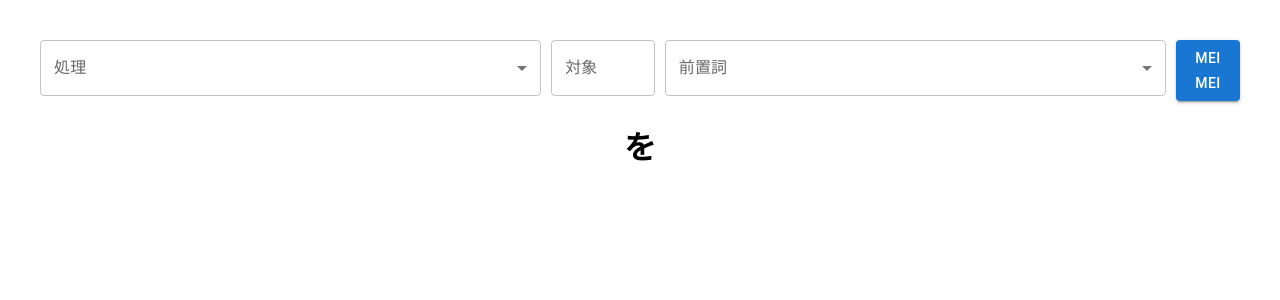
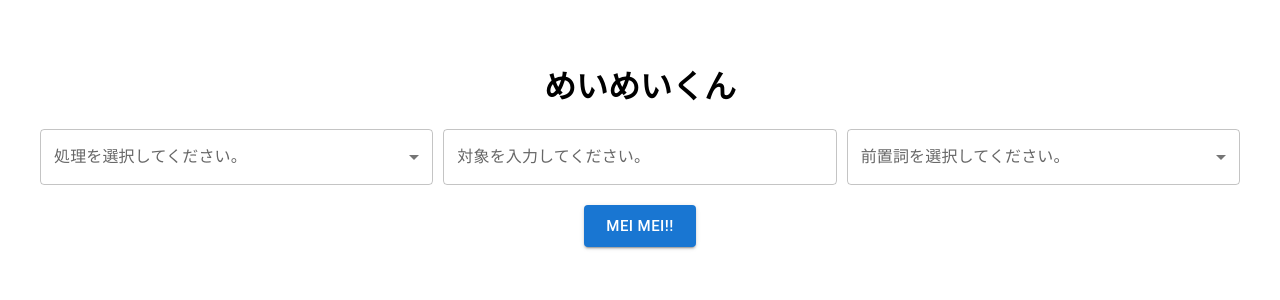
Before and after one commit to tk-yamamoto1216/meimei-kun, a React (Create React App) app: page / in a window 1280 px wide. Shown: the top 300 px of the page. Built offline with nearby package versions, Linux system fonts and the light colour scheme.

Commit message:
ローディング追加

```diff
--- a/package.json
+++ b/package.json
@@ -16,6 +16,7 @@
     "deepl": "^1.0.13",
     "react": "^18.1.0",
     "react-dom": "^18.1.0",
+    "react-loading": "^2.0.3",
     "react-scripts": "5.0.1",
     "typescript": "^4.7.2",
     "web-vitals": "^2.1.4"
--- a/src/App.css
+++ b/src/App.css
@@ -6,4 +6,9 @@
 .input-container {
   display: flex;
   gap: 10px;
+  margin-bottom: 20px;
 }
+
+.loading {
+  margin: 0 auto;
+}
--- a/src/App.tsx
+++ b/src/App.tsx
@@ -6,46 +6,62 @@ import { prepositionOptions, processOptions } from "./options";
 import { useState } from "react";
 import { TextField } from "@mui/material";
 import { useDeepl } from "./useDeepl";
+import ReactLoading from "react-loading";
 
 function App() {
   const [process, setProcess] = useState("");
   const [preposition, setPreposition] = useState("");
   const [subject, setSubject] = useState("");
+  const [subject2, setSubject2] = useState("");
   const [functionName, setFunctionName] = useState("");
-  const { translateText, capitalize } = useDeepl();
+  const { translateText, capitalize, isLoading } = useDeepl();
   const handleChangeProcess = (e: SelectChangeEvent) => {
     setProcess(e.target.value);
   };
   const handleChangePreposition = (e: SelectChangeEvent) => {
+    if (e.target.value === "なし") {
+      setPreposition("");
+      return;
+    }
     setPreposition(e.target.value);
   };
+  const target = processOptions.find((option) => option.jp === process);
+  const targetPreposition = prepositionOptions.find(
+    (option) => option.jp === preposition
+  );
   const nameFunction = async () => {
-    const target = processOptions.find((option) => option.jp === process);
     if (!target) {
       alert("「処理」が入力されていません。");
       return;
     }
     const translatedText = await translateText(subject);
+    console.log(translatedText);
     if (!translatedText) {
-      alert("翻訳に失敗しました。");
+      alert("対象の翻訳に失敗しました。");
+      return;
+    }
+    if (subject2 && !targetPreposition) {
+      alert("前置詞を入力してください。");
       return;
     }
     const str = capitalize(translatedText);
-    setFunctionName(target.en + str);
+    setFunctionName(`${target.en}${str}${targetPreposition?.en ?? ""}`);
   };
 
   return (
     <div className="App">
+      <h1>めいめいくん</h1>
       <div className="input-container">
         <AppSelectBox
           onChange={handleChangeProcess}
           options={processOptions}
           selectedItem={process}
-          label="処理"
+          label="処理を選択してください。"
         />
         <TextField
+          fullWidth
           id="outlined-basic"
-          label="対象"
+          label="対象を入力してください。"
           variant="outlined"
           onChange={(e) => setSubject(e.target.value)}
         />
@@ -53,18 +69,46 @@ function App() {
           onChange={handleChangePreposition}
           options={prepositionOptions}
           selectedItem={preposition}
-          label="前置詞"
+          label="前置詞を選択してください。"
         />
-        <Button variant="contained" onClick={() => nameFunction()}>
-          Mei Mei
-        </Button>
+        {preposition && (
+          <TextField
+            fullWidth
+            id="outlined-basic"
+            label="前置詞の後に来る名詞を入力してください。"
+            variant="outlined"
+            onChange={(e) => setSubject2(e.target.value)}
+          />
+        )}
       </div>
-      {/* 日本語 */}
+      <Button
+        className="button"
+        variant="contained"
+        size="large"
+        onClick={() => nameFunction()}
+      >
+        Mei Mei!!
+      </Button>
+
       <h1>
         {subject}
-        {`を${process}`}
+        {subject ? "を" : ""}
+        {subject2}
+        {subject2 ? "を" : ""}
+        {preposition}
+        {process}
       </h1>
-      <h1>{functionName}</h1>
+      {isLoading ? (
+        <ReactLoading
+          className="loading"
+          type="spin"
+          color="black"
+          height={"5%"}
+          width={"5%"}
+        />
+      ) : (
+        <h1>{functionName}</h1>
+      )}
     </div>
   );
 }
--- a/src/options.ts
+++ b/src/options.ts
@@ -15,11 +15,15 @@ export const processOptions = [
 
 export const prepositionOptions = [
   {
+    en: "no",
+    jp: "なし",
+  },
+  {
     en: "from",
-    jp: "~から",
+    jp: "から",
   },
   {
     en: "by",
-    jp: "~を用いて",
+    jp: "用いて",
   },
 ];
--- a/src/useDeepl.ts
+++ b/src/useDeepl.ts
@@ -2,7 +2,9 @@ import translate from "deepl";
 import { useState } from "react";
 
 export const useDeepl = () => {
+  const [isLoading, setLoading] = useState(false);
   const translateText = async (subject: string) => {
+    setLoading(true);
     try {
       const res = await translate({
         free_api: true,
@@ -13,6 +15,8 @@ export const useDeepl = () => {
       return res.data.translations[0].text;
     } catch (error) {
       console.log("API error", error);
+    } finally {
+      setLoading(false);
     }
   };
 
@@ -24,5 +28,6 @@ export const useDeepl = () => {
   return {
     translateText,
     capitalize,
+    isLoading,
   };
 };
```
Also changed, not shown: 1 other file (tests, documents, lock files or other folders).
